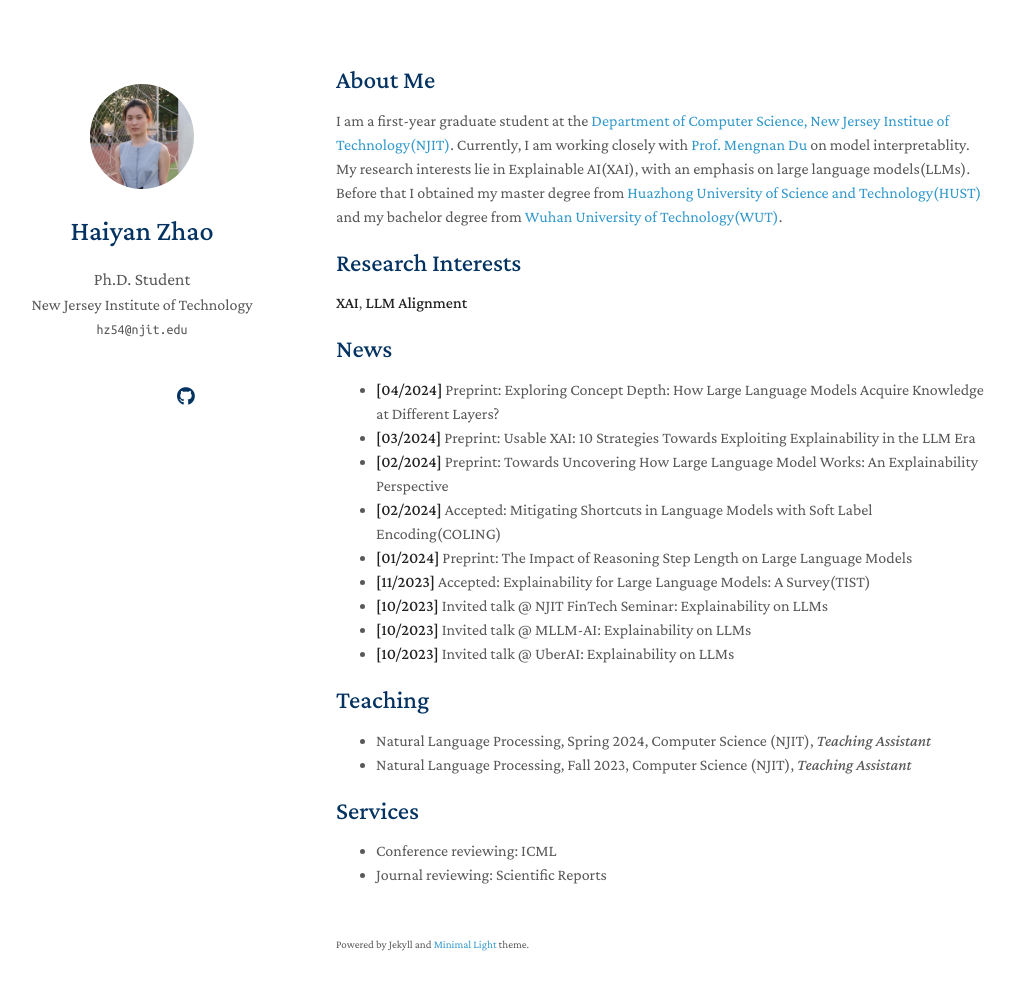
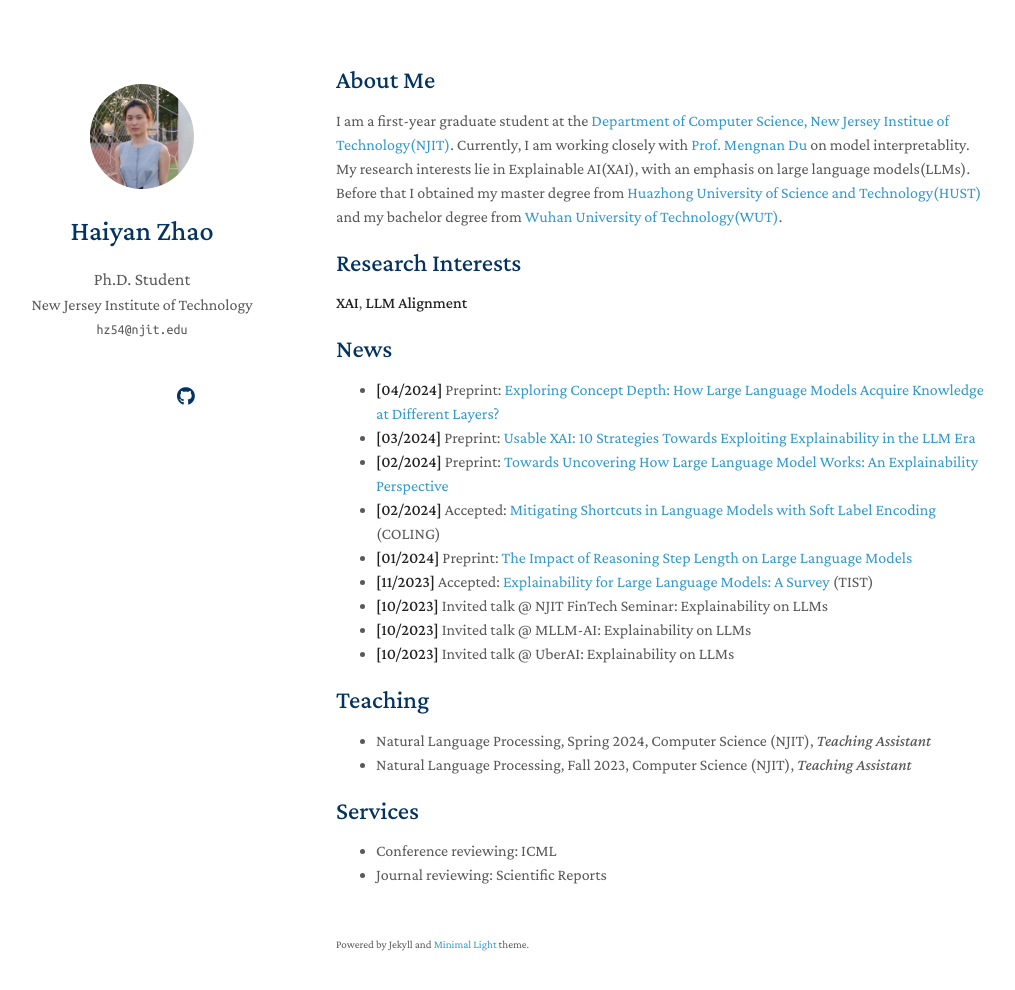
Before and after one commit to hy-zhao23/hy-zhao23.github.io, a Jekyll site: the page built from index.md, in a window 1280 px wide and 1025 px high. Shown: the top 990 px of the window, without its empty margins (134-1149 px from the left). Built offline with Jekyll 4.4.1, drawn with Linux system fonts in a browser that asks for light colours; nearby versions of some CDN libraries; a style sheet for code colours, icons or effects is not loaded; our own code applies the rules of GitHub Pages for plain Markdown files; part of the change alters nothing that is shown.

Commit message:
Add links to pubs

```diff
--- a/index.md
+++ b/index.md
@@ -13,12 +13,12 @@ I am a first-year graduate student at the [Department of Computer Science, New J
 
 ## News
 
-- **[04/2024]** Preprint: Exploring Concept Depth: How Large Language Models Acquire Knowledge at Different Layers?
-- **[03/2024]** Preprint: Usable XAI: 10 Strategies Towards Exploiting Explainability in the LLM Era
-- **[02/2024]** Preprint: Towards Uncovering How Large Language Model Works: An Explainability Perspective
-- **[02/2024]** Accepted: Mitigating Shortcuts in Language Models with Soft Label Encoding(COLING)
-- **[01/2024]** Preprint: The Impact of Reasoning Step Length on Large Language Models
-- **[11/2023]** Accepted: Explainability for Large Language Models: A Survey(TIST)
+- **[04/2024]** Preprint: [Exploring Concept Depth: How Large Language Models Acquire Knowledge at Different Layers?](https://arxiv.org/abs/2404.07066#:~:text=10%20Apr%202024%5D-,Exploring%20Concept%20Depth%3A%20How%20Large%20Language,Acquire%20Knowledge%20at%20Different%20Layers%3F&text=This%20paper%20studies%20the%20phenomenon,fully%20acquired%20with%20deeper%20layers.)
+- **[03/2024]** Preprint: [Usable XAI: 10 Strategies Towards Exploiting Explainability in the LLM Era](https://arxiv.org/abs/2403.08946)
+- **[02/2024]** Preprint: [Towards Uncovering How Large Language Model Works: An Explainability Perspective](https://arxiv.org/abs/2402.10688)
+- **[02/2024]** Accepted: [Mitigating Shortcuts in Language Models with Soft Label Encoding](https://arxiv.org/abs/2309.09380) (COLING)
+- **[01/2024]** Preprint: [The Impact of Reasoning Step Length on Large Language Models](https://arxiv.org/pdf/2401.04925.pdf)
+- **[11/2023]** Accepted: [Explainability for Large Language Models: A Survey](https://dl.acm.org/doi/pdf/10.1145/3639372) (TIST)
 - **[10/2023]** Invited talk @ NJIT FinTech Seminar: Explainability on LLMs
 - **[10/2023]** Invited talk @ MLLM-AI: Explainability on LLMs
 - **[10/2023]** Invited talk @ UberAI: Explainability on LLMs
```
